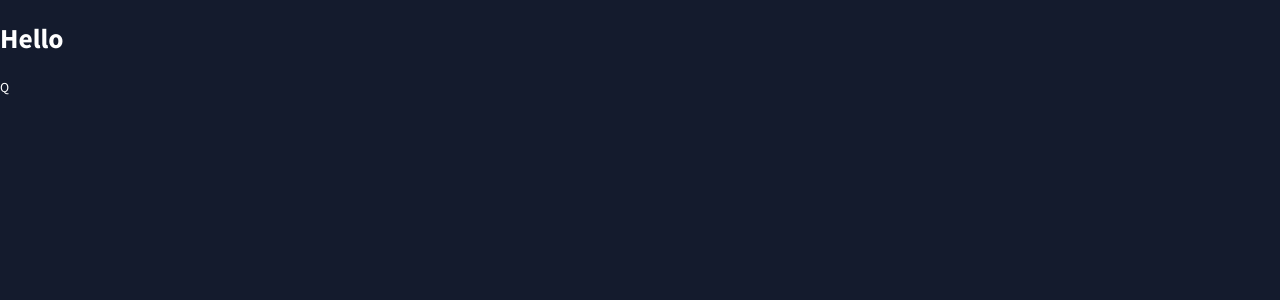
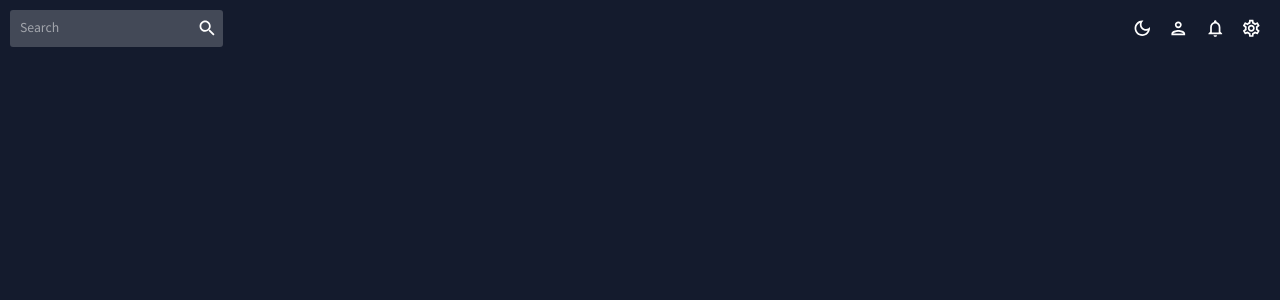
Before and after one commit to LiquidDemAn/react-admin-dashboard-app, a React (Create React App) app: page / in a window 1280 px wide. Shown: the top 300 px of the page. Built offline with nearby package versions, Linux system fonts and the light colour scheme.

Commit message:
TopBar was completed

```diff
--- a/src/App.tsx
+++ b/src/App.tsx
@@ -1,4 +1,5 @@
 import { CssBaseline, ThemeProvider } from '@mui/material';
+import { Topbar } from './scenes/global/topbar';
 import { ColorContext } from './theme/color-context';
 import { useMode } from './theme/use-mode';
 
@@ -11,8 +12,7 @@ function App() {
 				<CssBaseline />
 				<div className='app'>
 					<main className='content'>
-						<h1>Hello</h1>
-						<span>Q</span>
+						<Topbar />
 					</main>
 				</div>
 			</ThemeProvider>
--- /dev/null
+++ b/src/scenes/global/topbar/topbar.styled.ts
@@ -0,0 +1,30 @@
+import { Box, InputBase, IconButton } from '@mui/material';
+import { styled } from '@mui/material/styles';
+import { ColorsObjectType } from '../../../theme/colors';
+
+export const TopbarBox = styled(Box)({
+	display: 'flex',
+	justifyContent: 'space-between',
+	padding: 10,
+});
+
+export const TopbarSearchBox = styled(Box)<{ colors: ColorsObjectType }>(
+	(props) => ({
+		display: 'flex',
+		backgroundColor: props.colors.primary[400],
+		borderRadius: 3,
+	})
+);
+
+export const TopbarSearchInput = styled(InputBase)(() => ({
+	flex: 1,
+	marginLeft: 10,
+}));
+
+export const TopbarSearchButton = styled(IconButton)(() => ({
+	padding: 5,
+}));
+
+export const TopbarIconsBox = styled(Box)(() => ({
+	display: 'flex',
+}));
--- a/src/scenes/global/topbar/topbar.tsx
+++ b/src/scenes/global/topbar/topbar.tsx
@@ -1,7 +1,59 @@
-import React from 'react'
+import LightModeOutlinedIcon from '@mui/icons-material/LightModeOutlined';
+import DarkModeOutlinedIcon from '@mui/icons-material/DarkModeOutlined';
+import NotificationsOutlinedIcon from '@mui/icons-material/NotificationsOutlined';
+import SettingsOutlinedIcon from '@mui/icons-material/SettingsOutlined';
+import PersonOutlinedIcon from '@mui/icons-material/PersonOutlined';
+import SearchIcon from '@mui/icons-material/Search';
+import {
+	TopbarBox,
+	TopbarSearchBox,
+	TopbarSearchInput,
+	TopbarSearchButton,
+	TopbarIconsBox,
+} from './topbar.styled';
+import { useContext } from 'react';
+import { ColorContext } from '../../../theme/color-context';
+import { useTheme, IconButton } from '@mui/material';
+import { colorsObject } from '../../../theme/colors';
 
 export const Topbar = () => {
-  return (
-    <div>Topbar</div>
-  )
-}
+	const theme = useTheme();
+	const { toggleColorMode } = useContext(ColorContext);
+	const mode = theme.palette.mode;
+	const colors = colorsObject(mode);
+
+	return (
+		<TopbarBox>
+			{/* Searach */}
+			<TopbarSearchBox colors={colors}>
+				<TopbarSearchInput placeholder='Search' />
+				<TopbarSearchButton>
+					<SearchIcon />
+				</TopbarSearchButton>
+			</TopbarSearchBox>
+
+			{/* Icons */}
+			<TopbarIconsBox>
+				<IconButton onClick={toggleColorMode}>
+					{mode === 'dark' ? (
+						<DarkModeOutlinedIcon />
+					) : (
+						<LightModeOutlinedIcon />
+					)}
+				</IconButton>
+
+				<IconButton>
+					<PersonOutlinedIcon />
+				</IconButton>
+
+				<IconButton>
+					<NotificationsOutlinedIcon />
+				</IconButton>
+
+				<IconButton>
+					<SettingsOutlinedIcon />
+				</IconButton>
+			</TopbarIconsBox>
+		</TopbarBox>
+	);
+};
```
Also changed, not shown: src/theme/colors.ts (+20 -0 lines).
